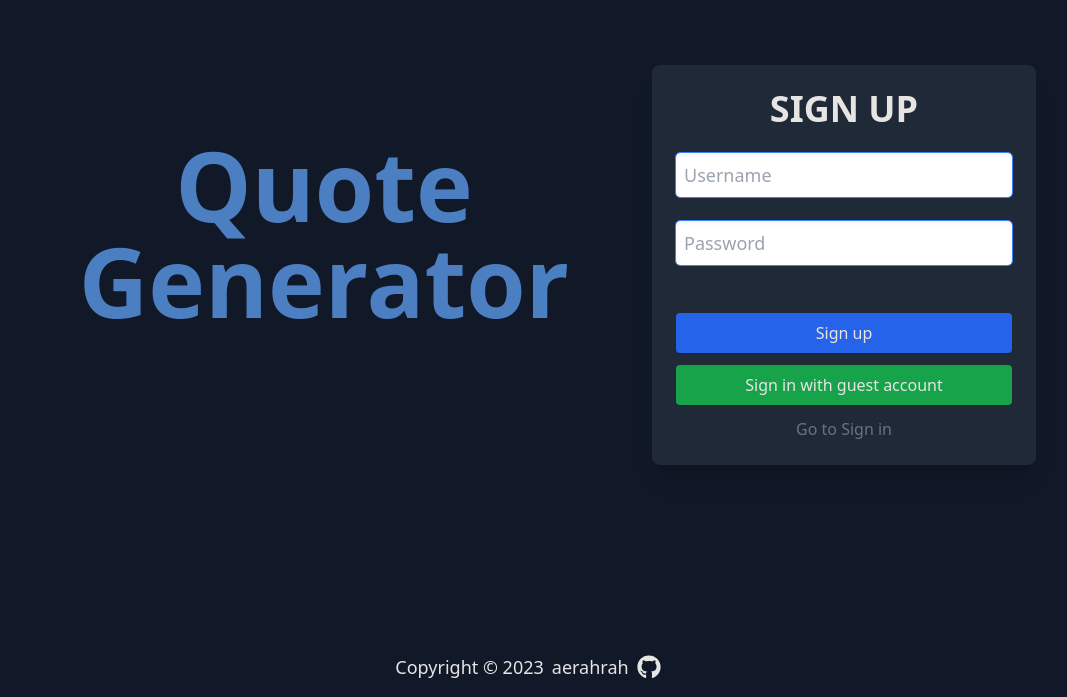
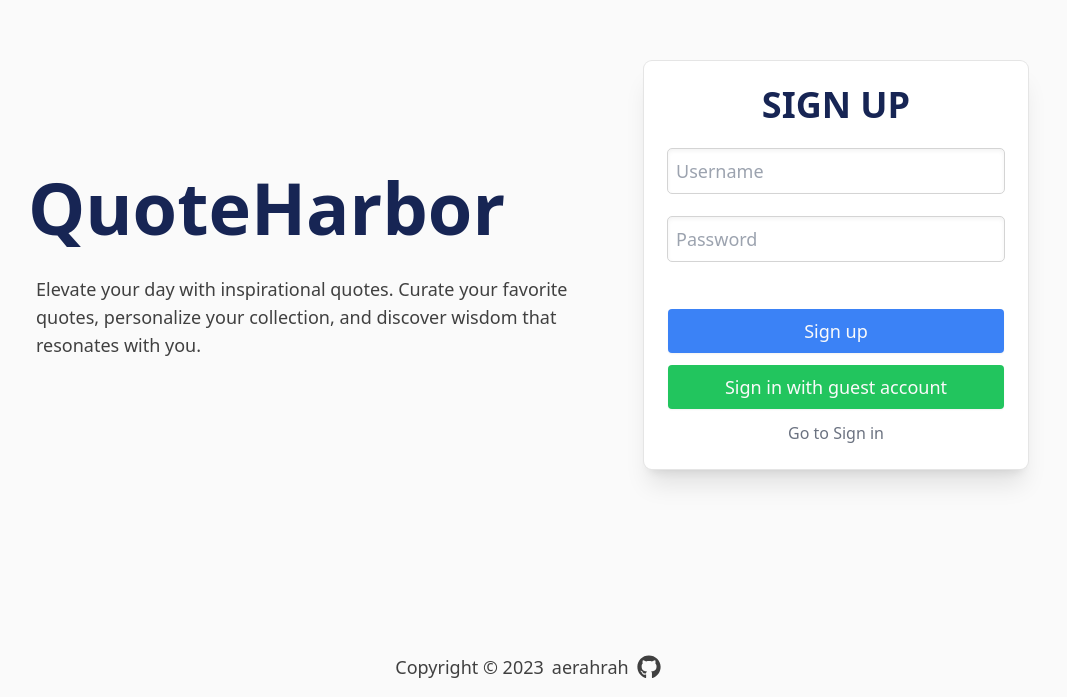
Before and after one commit to aerahrah/quote-generator, a React (Vite) app in the folder client/: page / in a window 1280 px wide. Shown: the part 103-800 px from the top of the page, without its empty margins (112-1179 px from the left). Built offline with nearby package versions, Linux system fonts and the light colour scheme.

Commit message:
add light mode design on signin and signup

```diff
--- a/client/src/index.css
+++ b/client/src/index.css
@@ -4,7 +4,7 @@
 
 @layer components {
   .btn {
-    @apply mb-3 p-2 rounded shadow-sm hover:bg-opacity-75 focus:shadow-md transition duration-100 ease-in-out;
+    @apply mb-3 p-2 rounded shadow-sm dark:hover:bg-opacity-75 focus:shadow-md transition duration-100 ease-in-out;
   }
   .input-box {
     @apply text-gray-800 w-full p-2 rounded outline outline-1 outline-blue-500 shadow-inner;
--- a/client/src/pages/auth/authContent.jsx
+++ b/client/src/pages/auth/authContent.jsx
@@ -61,14 +61,22 @@ const AuthContent = ({ authType, handleAuth }) => {
   }, [authStatus, authError, dispatch]);
 
   return (
-    <menu className="w-full h-screen text-center p-4 md:p-8 text-stone-200 bg-gray-900">
-      <div className="flex items-center gap-8 lg:gap-6 flex-col justify-center w-full m-auto h-full -translate-y-8 lg:flex-row">
-        <h1 className="text-blue-400 text-5xl md:text-6xl lg:text-7xl lg:text-8xl font-black capitalize lg:w-1/2 lg:-translate-y-8 animate-pulse">
-          Quote Generator
+    <div className="bg-neutral-50 text-neutral-700 dark:text-neutral-300 dark:bg-neutral-900">
+      <menu className="w-full mx-auto h-screen text-center p-4 md:p-8 max-w-[1064px]">
+        <div className="flex items-center gap-8 lg:gap-12 flex-col justify-center w-full m-auto h-full -translate-y-8 lg:flex-row ">
+          <div className="w-full flex flex-col gap-8 items-start">
+            <h1 className="text-blue-950 dark:text-blue-400 text-5xl md:text-6xl lg:text-7xl font-black capitalize ">
+              QuoteHarbor
             </h1>
-        <div className="flex flex-col bg-gray-800 p-5 md:p-6 max-w-sm w-full rounded-lg shadow-xl">
+            <p className="max-w-[40rem] text-lg text-start ml-2">
+              Elevate your day with inspirational quotes. Curate your favorite
+              quotes, personalize your collection, and discover wisdom that
+              resonates with you.
+            </p>
+          </div>
+          <div className="flex flex-col bg-white ring-1 ring-neutral-200 dark:ring-0 dark:bg-neutral-800/60 p-5 md:p-6 max-w-sm w-full rounded-lg shadow-xl">
             {<ErrorMessage />}
-          <h1 className="text-3xl md:text-4xl uppercase mb-6 font-bold">
+            <h1 className="text-3xl md:text-4xl text-blue-950 dark:text-blue-400 uppercase mb-6 font-extrabold">
               {authType === "signin" ? "Sign in" : "Sign up"}
             </h1>
             <form
@@ -77,8 +85,10 @@ const AuthContent = ({ authType, handleAuth }) => {
             >
               <div className="w-full relative text-lg">
                 <input
-                className={`input-box ${
-                  errors.username ? "outline outline outline-red-500" : ""
+                  className={`input-box outline dark:bg-neutral-900/30 dark:text-neutral-300 ${
+                    errors.username
+                      ? " outline-red-500"
+                      : "outline-neutral-300 dark:outline-neutral-700"
                   }`}
                   type="text"
                   placeholder="Username"
@@ -90,8 +100,10 @@ const AuthContent = ({ authType, handleAuth }) => {
               </div>
               <div className="w-full relative text-lg">
                 <input
-                className={`input-box ${
-                  errors.password ? "outline outline outline-red-500" : ""
+                  className={`input-box outline dark:bg-neutral-900/30 dark:text-neutral-300 ${
+                    errors.password
+                      ? " outline-red-500"
+                      : "outline-neutral-300 dark:outline-neutral-700"
                   }`}
                   type="password"
                   placeholder="Password"
@@ -114,27 +126,36 @@ const AuthContent = ({ authType, handleAuth }) => {
               </div>
 
               <input
-              className="btn bg-blue-600 cursor-pointer"
+                className="btn bg-blue-500 cursor-pointer text-neutral-50  hover:bg-blue-600 text-lg"
                 type="submit"
                 value={authType === "signin" ? "Sign in" : "Sign up"}
               />
             </form>
-          <button className="btn bg-green-600" onClick={handleGuestSignin}>
+            <button
+              className="btn bg-green-500 text-neutral-50 hover:bg-green-600 text-lg"
+              onClick={handleGuestSignin}
+            >
               Sign in with guest account
             </button>
+            <button className="block mx-auto">
               {authType === "signin" ? (
-            <Link className="text-gray-500" to="/">
+                <Link className="text-gray-500 hover:text-blue-500" to="/">
                   Go to Sign up
                 </Link>
               ) : (
-            <Link className="text-gray-500" to="/signin">
+                <Link
+                  className="text-gray-500 hover:text-blue-500"
+                  to="/signin"
+                >
                   Go to Sign in
                 </Link>
               )}
+            </button>
           </div>
         </div>
         <Footer />
       </menu>
+    </div>
   );
 };
 
--- a/client/src/pages/quoteGenerator/randomQuoteGenerator.jsx
+++ b/client/src/pages/quoteGenerator/randomQuoteGenerator.jsx
@@ -90,7 +90,7 @@ const RandomQuoteGenerator = () => {
   }, [selectedOption]);
 
   return (
-    <div className="mt-32 bg-gray-900 px-4">
+    <div className="pt-32 h-full bg-neutral-50 dark:bg-neutral-900 px-4">
       <CategoryDropdown
         selectedOption={selectedOption}
         setSelectedOption={setSelectedOption}
```
Lines whose indentation alone changed are shown as unchanged.
